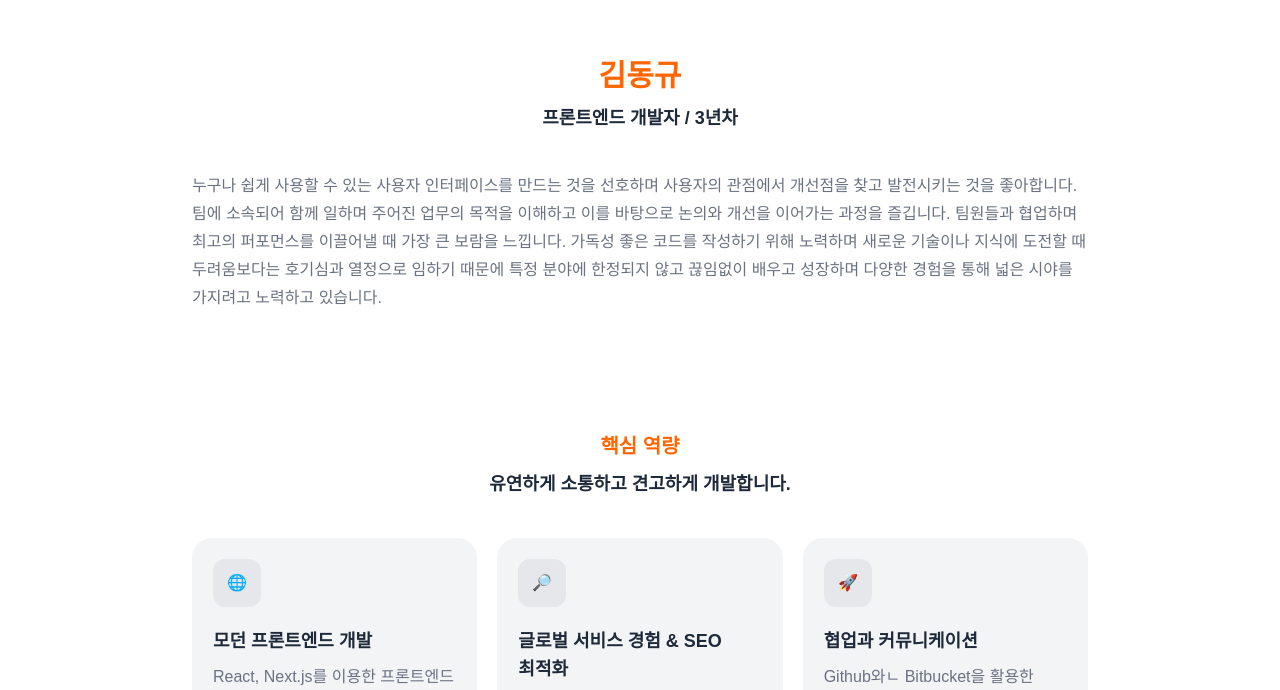
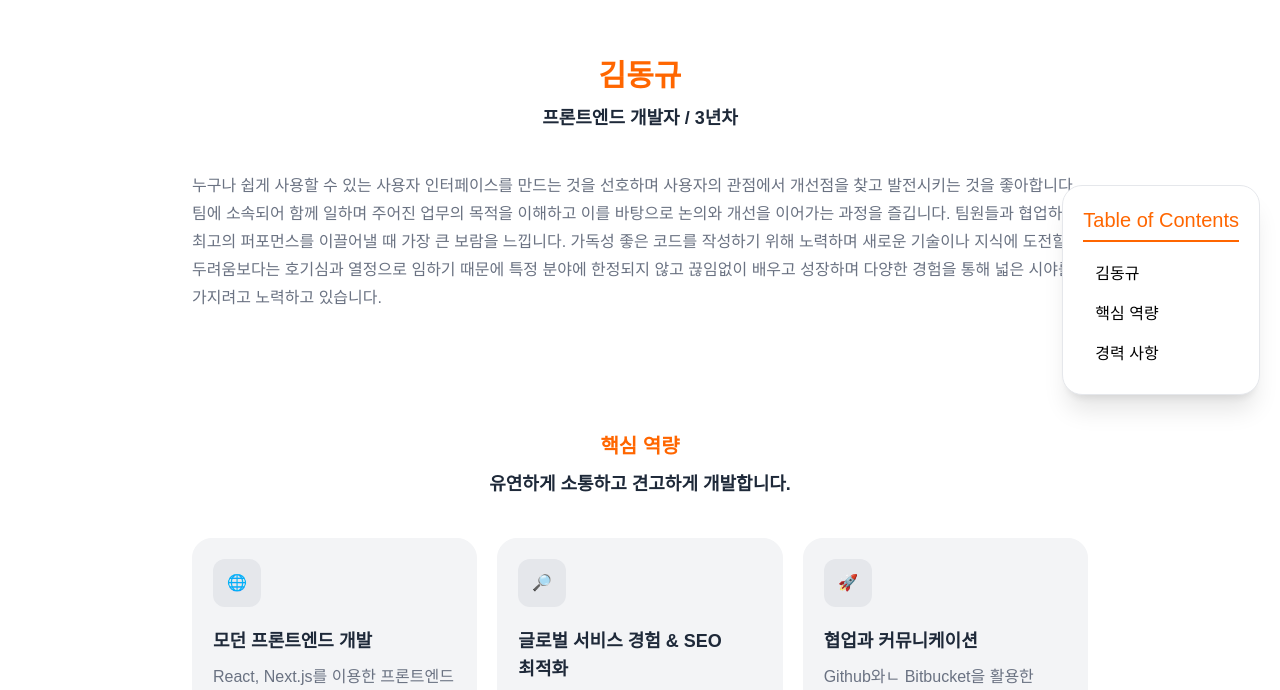
Before and after one commit to dango0812/dango0812.github.io, a Next.js app: page / in a window 1280 px wide. Shown: the part 110-800 px from the top of the page. Built offline with nearby package versions, Linux system fonts and the light colour scheme; a web font is replaced by a local one.

Commit message:
feat: table of content 컴포넌트 추가

```diff
--- a/_mocks/home.ts
+++ b/_mocks/home.ts
@@ -46,3 +46,9 @@ export const _CareerSection = {
         }
     ]
 }
+
+export const _TableOfContent = [
+    { link: `#${_HeroSection.title}`, content: _HeroSection.title },
+    { link: `#${_CoreCompetenciesSection.title}`, content: _CoreCompetenciesSection.title },
+    { link: `#${_CareerSection.title}`, content: _CareerSection.title }
+];
--- /dev/null
+++ b/app/(home-page)/components/HomeTableOfContents.tsx
@@ -0,0 +1,56 @@
+"use client";
+
+// mocks
+import { _TableOfContent } from "@_mocks/home";
+// components
+import { ColumnFlex, Container, Typography, Divider } from "@components/ui";
+// tailwind
+import { cn } from "@libs/tailwind";
+
+export default function HomeTableOfContents() {
+    return (
+        <div
+            className="hidden xl:block fixed right-5 top-1/2 -translate-y-1/2"
+        >
+            <Container
+                maxWidth="md"
+                className="w-full border border-gray-200 bg-white rounded-3xl shadow-xl p-5"
+            >
+                <ColumnFlex
+                    className="gap-3"
+                >
+                    <ColumnFlex
+                        className="gap-1.5"
+                    >
+                        <Typography
+                            as="h2"
+                            fontSize="xl"
+                            fontWeight={500}
+                            color="primary"
+                        >
+                            Table of Contents
+                        </Typography>
+
+                        <Divider
+                            color="primary"
+                        />
+                    </ColumnFlex>
+
+                    <ColumnFlex>
+                        {_TableOfContent.map(({ link, content }) => (
+                            <a
+                                key={content}
+                                href={link}
+                                className={cn(
+                                    "py-2 px-3"
+                                )}
+                            >
+                                {content}
+                            </a>
+                        ))}
+                    </ColumnFlex>
+                </ColumnFlex>
+            </Container>
+        </div>
+    )
+}
--- a/app/(home-page)/page.tsx
+++ b/app/(home-page)/page.tsx
@@ -1,18 +1,20 @@
 // components
 import Wave from "@assets/background/Wave";
 
+import HomeTableOfContents from "./components/HomeTableOfContents";
 import HomeHeroSection from "./components/HomeHeroSection";
 import HomeCoreCompetenciesSection from "./components/HomeCoreCompetenciesSection";
 import HomeCareerSection from "./components/HomeCareerSection";
 
 export default function Home() {
   return (
-    <main>
+    <main className="relative">
       <Wave />
 
       <HomeHeroSection />
       <HomeCoreCompetenciesSection />
       <HomeCareerSection />
+      <HomeTableOfContents />
     </main>
   );
 }
```
